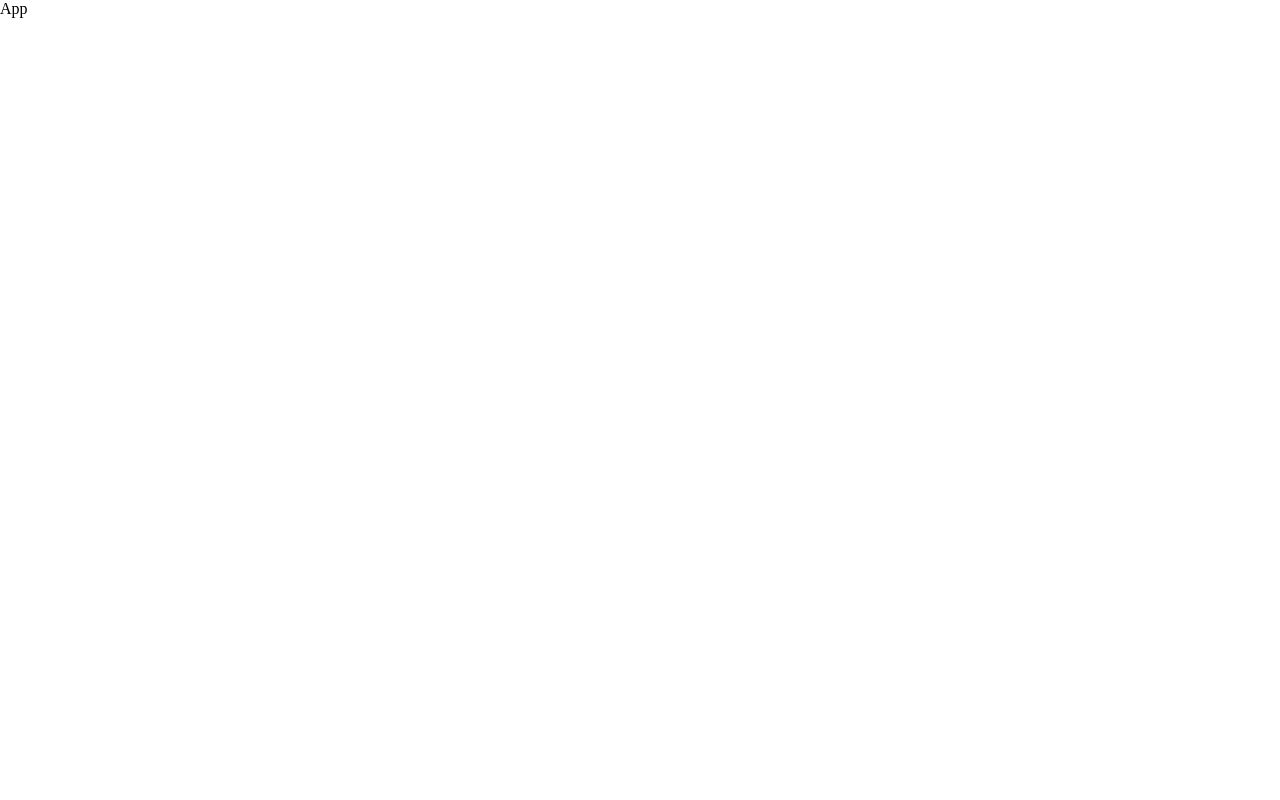
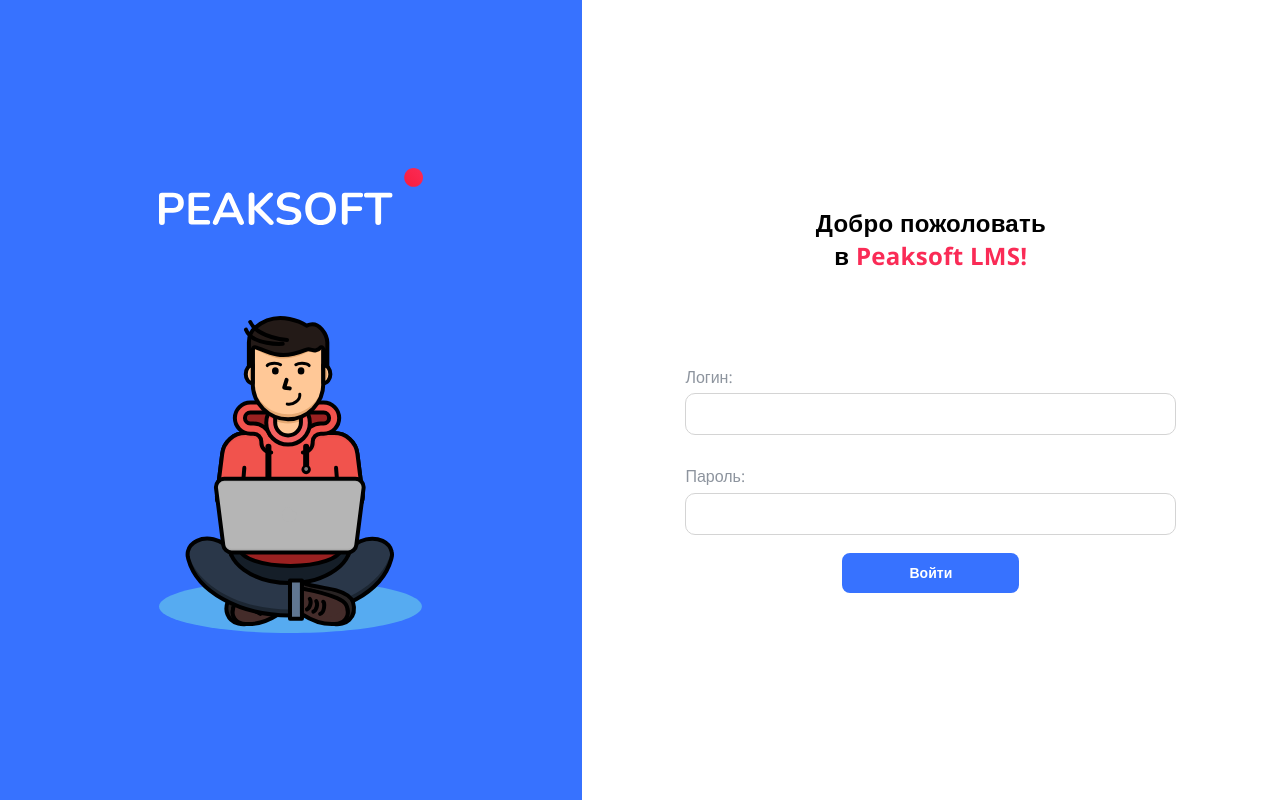
Before and after one commit to peaksoft-school/peaksoft-lms-b-web, a React (Create React App) app: page / in a window 1280 px wide. Built offline with nearby package versions, Linux system fonts and the light colour scheme.

Commit message:
fix changes in app component

```diff
--- a/src/App.jsx
+++ b/src/App.jsx
@@ -1,7 +1,8 @@
 import React from 'react'
+import { MainRouter } from './routes/MainRouter'
 
 const App = () => {
-   return <div>App</div>
+   return <MainRouter />
 }
 
 export default App
--- a/src/store/authSlice.js
+++ b/src/store/authSlice.js
@@ -1,11 +1,7 @@
 import { createSlice, createAsyncThunk } from '@reduxjs/toolkit'
 import { baseFetch } from '../api/baseFetch'
 import { AUTH } from '../utils/constants/constants'
-import {
-   getFromLocalStorage,
-   setLocalStorage,
-   removeLocalStorage,
-} from '../utils/helpers/helpers'
+import { setLocalStorage, removeLocalStorage } from '../utils/helpers/helpers'
 
 export const login = createAsyncThunk(
    'authentification/login',
```
